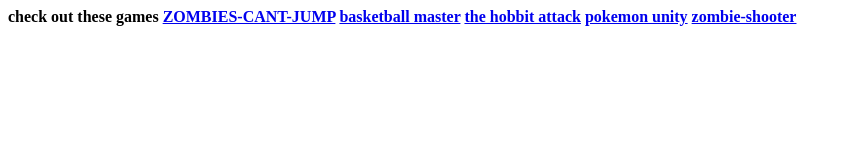
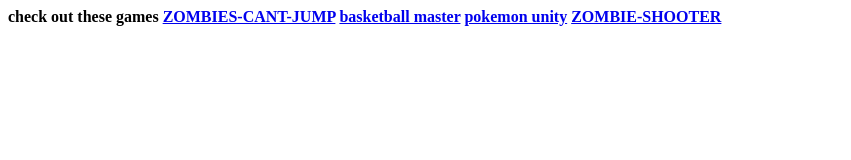
Before and after one commit to DeathbloomKB/DeathbloomKB.github.io, a plain HTML site: page index.html in a window 1280 px wide. Shown: the whole page, without its empty margins (0-851 px from the left). Drawn offline with Linux system fonts and the light colour scheme.

Commit message:
Update index.html

```diff
--- a/index.html
+++ b/index.html
@@ -2,6 +2,6 @@
 <body>
 <a href="http://m.kiz10.com/mobile/game/zombies-cant-jump">ZOMBIES-CANT-JUMP</a>
 <a href="http://m.kiz10.com/mobile/game/basketball-master">basketball master</a>
-<a href="http://m.kiz10.com/mobile/game/the-hobbit-orc-attack/">the hobbit attack</a>
 <a href="http://pokemonunity.com/register.php/">pokemon unity</a>
-<a href="http://m.kiz10.com/mobile/game/zombie-shooter/">zombie-shooter</a>
+<body>
+<a href="http://m.kiz10.com/mobile/game/zombie-shooter/">ZOMBIE-SHOOTER</a>
```
